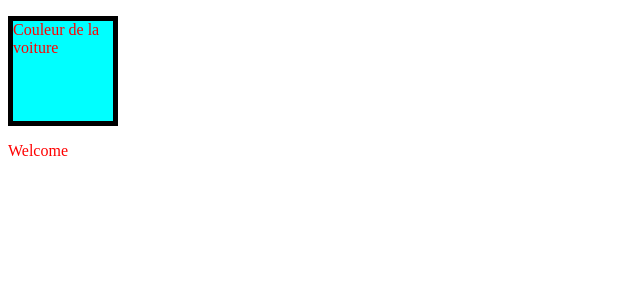
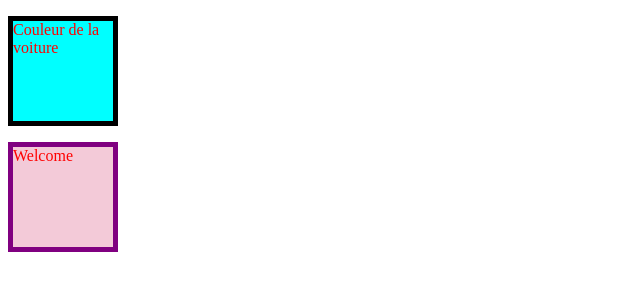
Before and after one commit to Vang-ap/react-intro, a React (Create React App) app: page / in a window 1280 px wide. Shown: the top 300 px of the page, without its empty margins (0-640 px from the left). Built offline with nearby package versions, Linux system fonts and the light colour scheme.

Commit message:
Styling: CSS Modules

```diff
--- a/src/components/Greetings/Greetings.jsx
+++ b/src/components/Greetings/Greetings.jsx
@@ -1,9 +1,11 @@
+import s from "./style.module.css";
+
 export function Greetings(props) {
   console.log("***", props);
 
   return (
     <>
-      <p>Welcome</p>
+      <p className={`${s.box} ${s.box2}`}>Welcome</p>
     </>
   );
 }
--- /dev/null
+++ b/src/components/Greetings/style.module.css
@@ -0,0 +1,9 @@
+.box {
+  height: 100px;
+  width: 100px;
+  background-color: #f3cad8;
+}
+
+.box2 {
+  border: 5px solid purple;
+}
```
